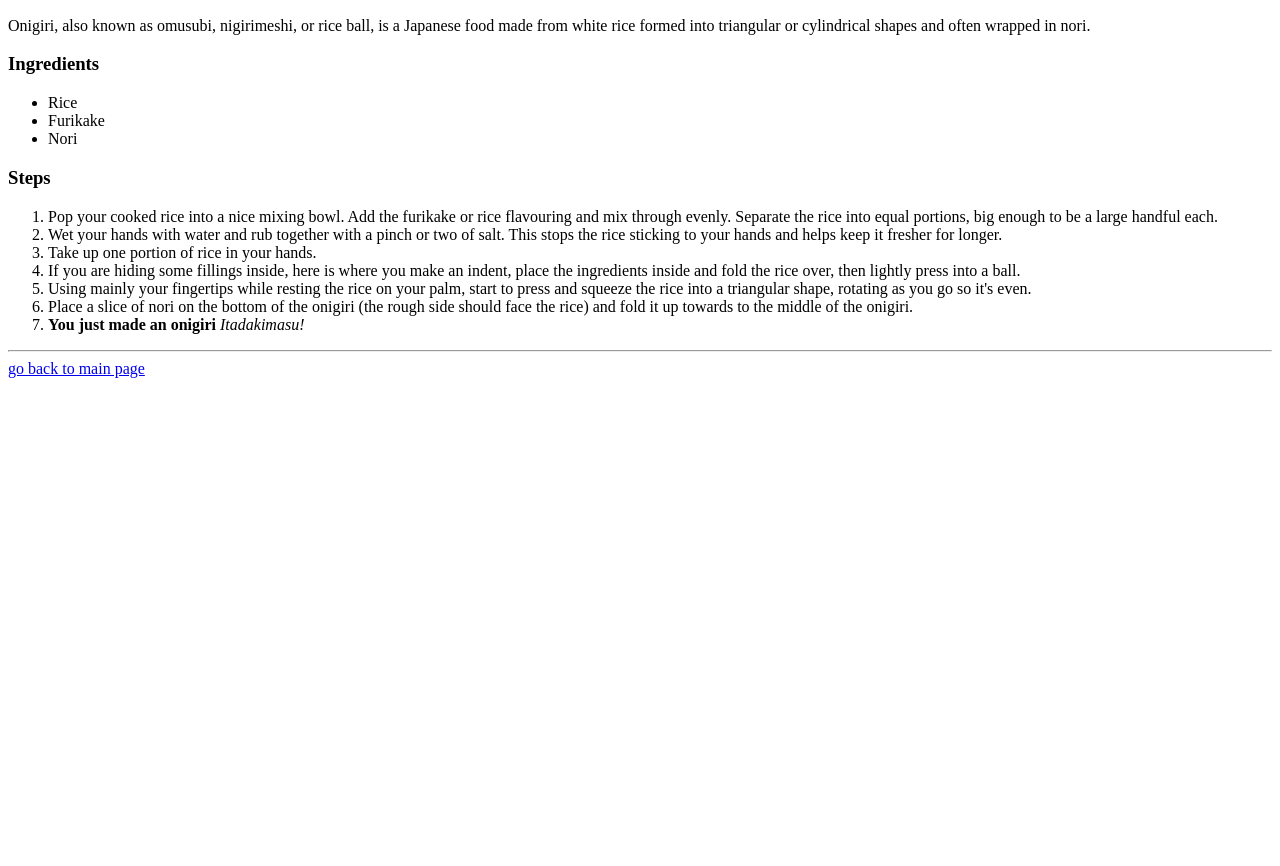
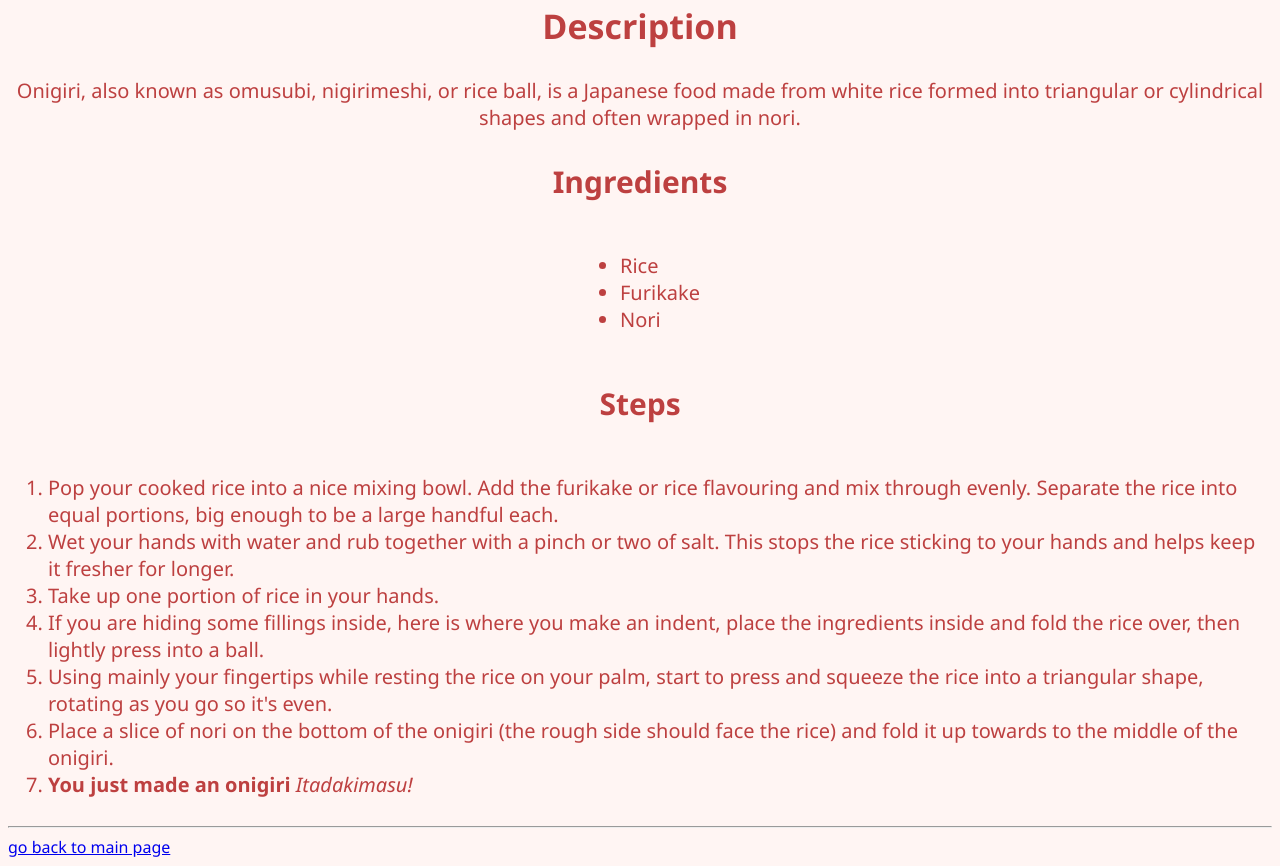
Before and after one commit to bvrtekk/odin-recipes, a plain HTML site: page recipes/onigiri.html in a window 1280 px wide. Shown: the part 390-1256 px from the top of the page. Before the commit the page ends 800 px from the top, so only its background shows below. Drawn offline with Linux system fonts and the light colour scheme.

Commit message:
Add CSS for recipes pages
Add CSS for onigiri.html
Add CSS for ramen.html

```diff
--- a/css/style.css
+++ b/css/style.css
@@ -9,6 +9,42 @@ h1 {
     text-align: center;
 }
 
+h2 {
+    font-size: 34px;
+    color:rgb(189, 64, 64);
+    text-align: center;
+}
+
+h3 {
+    font-size: 30px;
+    color:rgb(189, 64, 64);
+    text-align: center;
+}
+
+.Ingredients {
+    color:rgb(189, 64, 64);
+    font-size: 20px;
+    text-align: center;
+}
+
+.Steps {
+    color:rgb(189, 64, 64);
+    font-size: 20px;
+    text-align: center;
+}
+
+.ol1 {
+    display: inline-block;
+    text-align: left;
+}
+
+.description {
+    color:rgb(189, 64, 64);
+    font-size: 20px;
+    text-align: center;
+}
+
+
 .recipes-list {
     color:rgb(189, 64, 64);
     font-size: 20px;
@@ -17,6 +53,7 @@ h1 {
 
 .ul1 {
     display: inline-block;
+    text-align: left;
 }
 
 #disclaimer {
--- a/recipes/onigiri.html
+++ b/recipes/onigiri.html
@@ -3,22 +3,25 @@
     <head>
         <meta charset="UTF-8">
         <title>Onigiri</title>
+        <link rel="stylesheet" href="../css/style.css">
     </head>
     <body>
         <h1>Onigiri</h1>
         <img src="../img/onigiri.gif">
         <h2>Description</h2>
-        <p>Onigiri, also known as omusubi, nigirimeshi, or rice ball, is a Japanese food made from white rice formed into triangular or cylindrical shapes and often wrapped in nori.</p>
+        <p class="description">Onigiri, also known as omusubi, nigirimeshi, or rice ball, is a Japanese food made from white rice formed into triangular or cylindrical shapes and often wrapped in nori.</p>
         <h3>Ingredients</h3>
-        <ul>
+        <div class="Ingredients">
+            <ul class="ul1">
                 <li>Rice</li>
                 <li>Furikake</li>
                 <li>Nori</li>
             </ul>
+        </div>
         <h3>Steps</h3>
-        <ol>
-            <li>Pop your cooked rice into a nice mixing bowl. Add the furikake or rice flavouring and mix through evenly.
-                Separate the rice into equal portions, big enough to be a large handful each.</li>
+        <div class="Steps">
+            <ol class="ol1">
+                <li>Pop your cooked rice into a nice mixing bowl. Add the furikake or rice flavouring and mix through evenly. Separate the rice into equal portions, big enough to be a large handful each.</li>
                 <li>Wet your hands with water and rub together with a pinch or two of salt. This stops the rice sticking to your hands and helps keep it fresher for longer.</li>
                 <li>Take up one portion of rice in your hands.</li>
                 <li>If you are hiding some fillings inside, here is where you make an indent, place the ingredients inside and fold the rice over, then lightly press into a ball.</li>
@@ -26,6 +29,7 @@
                 <li>Place a slice of nori on the bottom of the onigiri (the rough side should face the rice) and fold it up towards to the middle of the onigiri.</li>
                 <li><strong>You just made an onigiri</strong><em> Itadakimasu!</em></li>
             </ol>
+        </div>
         <hr>
         <a href="../index.html">go back to main page</a>
     </body>
```
Also changed, not shown: recipes/ramen.html (+8 -3 lines). Lines whose indentation alone changed are shown as unchanged.
